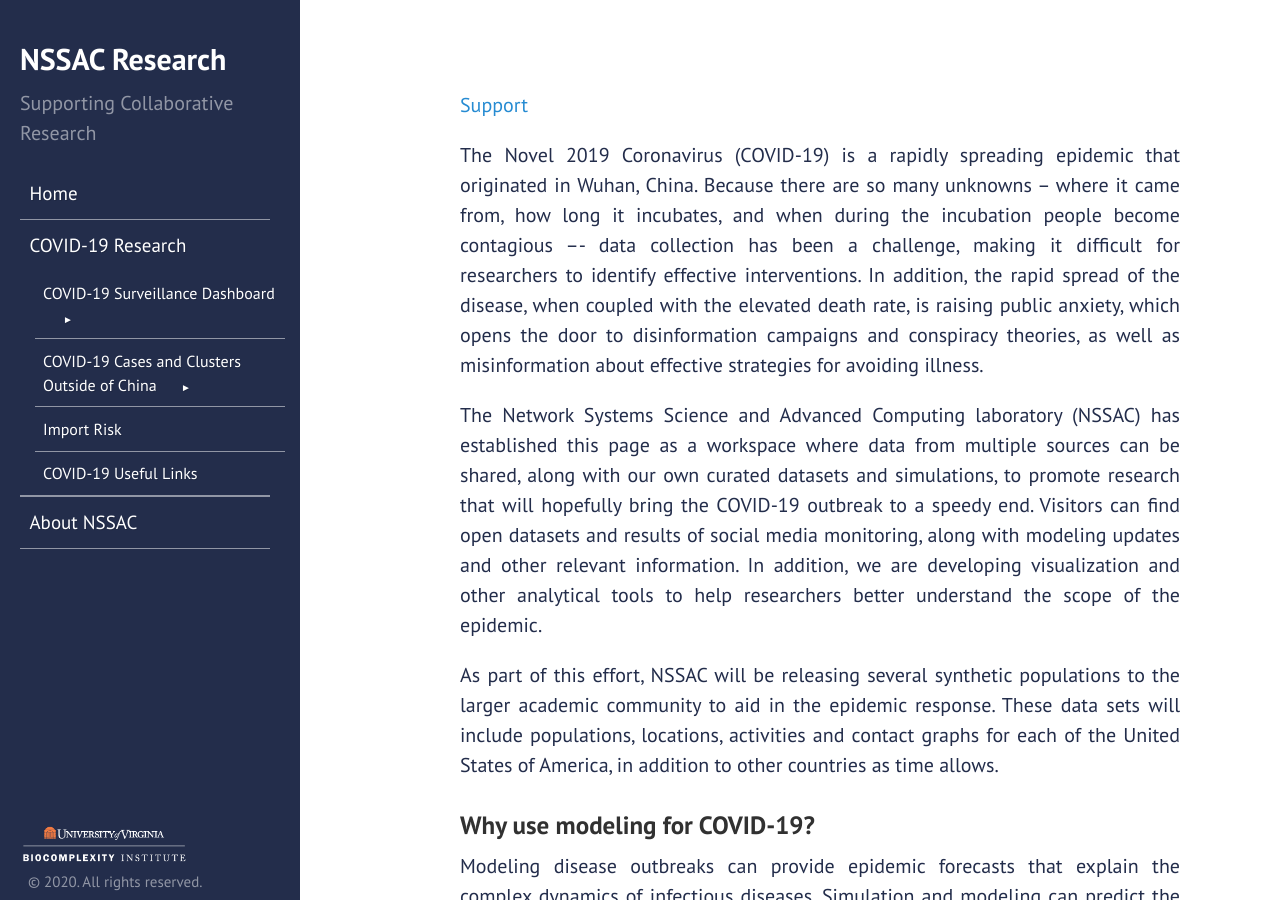
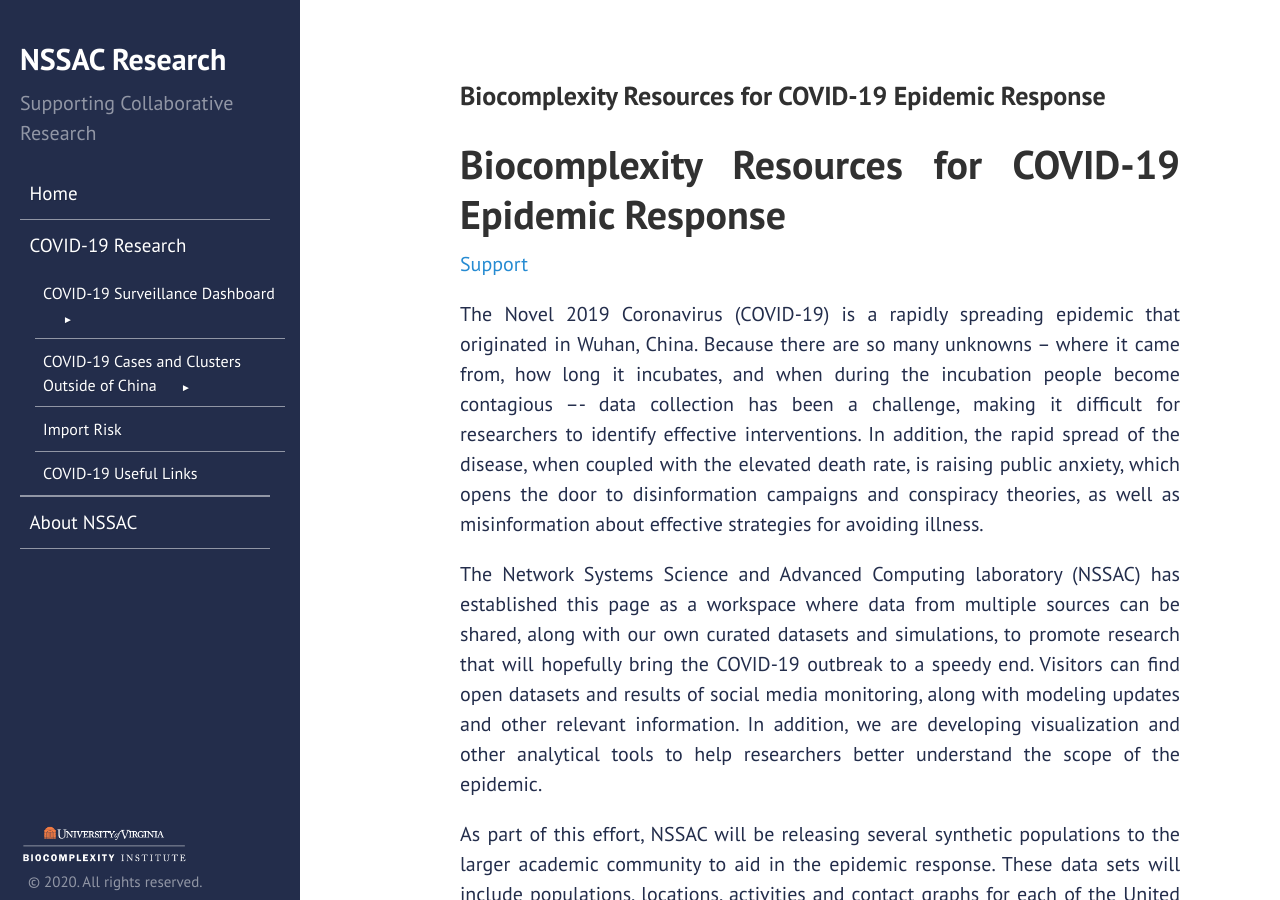
Before and after one commit to mehta-gaurav/mehta-gaurav.github.io, a Jekyll site: the page built from covid-19/index.md, in a window 1280 px wide and 900 px high. Built offline with Jekyll 4.4.1, drawn with Linux system fonts in a browser that asks for light colours; our own code applies the rules of GitHub Pages for plain Markdown files.

Commit message:
Update index.md

```diff
--- a/covid-19/index.md
+++ b/covid-19/index.md
@@ -1,4 +1,4 @@
-
+# Biocomplexity Resources for COVID-19 Epidemic Response
 [Support](mailto:nssac_ncov_support@virginia.edu?subject=Surveillance%20Dashboard)
 
 The Novel 2019 Coronavirus (COVID-19) is a rapidly spreading epidemic that originated in Wuhan, China. Because there are so many unknowns – where it came from, how long it incubates, and when during the incubation people become contagious –- data collection has been a challenge, making it difficult for researchers to identify effective interventions. In addition, the rapid spread of the disease, when coupled with the elevated death rate, is raising public anxiety, which opens the door to disinformation campaigns and conspiracy theories, as well as misinformation about effective strategies for avoiding illness.
```
